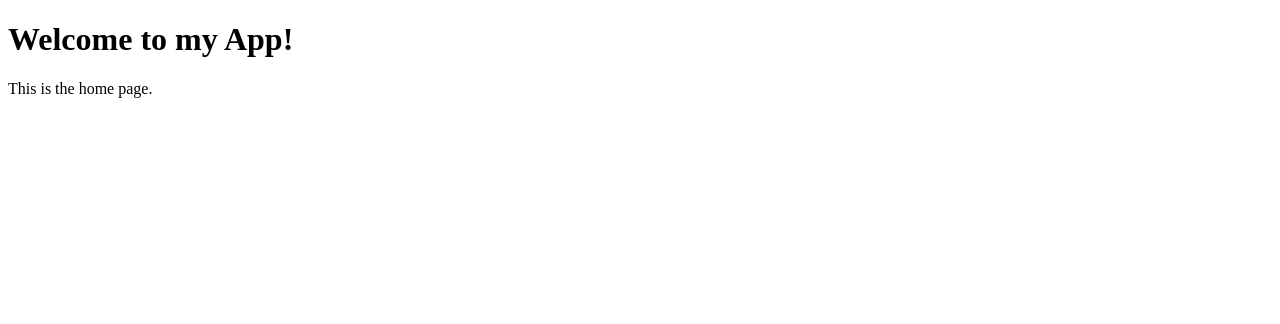
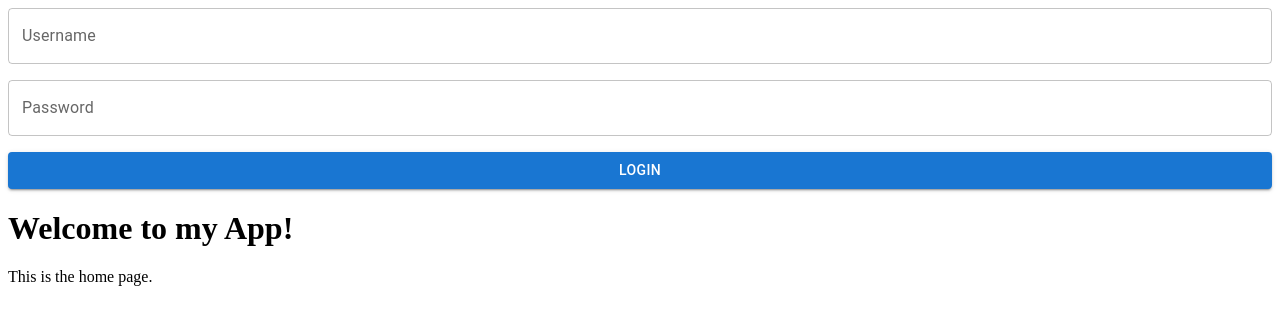
Before and after one commit to NsanVarela/Looking, a React app: page / in a window 1280 px wide. Shown: the top 324 px of the page. Built offline with nearby package versions, Linux system fonts and the light colour scheme.

Commit message:
Request login from client to server OK

```diff
--- a/src/App.js
+++ b/src/App.js
@@ -1,9 +1,12 @@
 import React from 'react';
+
 import Home from './Home';
+import Login from './Login';
 
 function App() {
     return (
         <div>
+            <Login />
             <Home />
         </div>
     );
--- /dev/null
+++ b/src/Login.js
@@ -0,0 +1,71 @@
+import React, { useState } from 'react';
+import axios from 'axios';
+import { TextField, Button, Grid } from '@mui/material';
+
+function Login() {
+    const [username, setUsername] = useState('');
+    const [password, setPassword] = useState('');
+
+    const handleUsernameChange = (event) => {
+        setUsername(event.target.value);
+    };
+
+    const handlePasswordChange = (event) => {
+        setPassword(event.target.value);
+    };
+
+
+    const handleSubmit = async (event) => {
+        event.preventDefault();
+
+        try {
+            const response = await axios.post('http://localhost:3002/login', { username, password });
+
+            if (response.status === 200) {
+                console.log('Le formulaire a été envoyé avec succès');
+            } else {
+                console.log('Il y a eu une erreur lors de l\'envoi du formulaire');
+            }
+        } catch (error) {
+            console.log(error, 'Il y a eu une erreur lors de l\'envoi du formulaire');
+        }
+
+    };
+
+    return (
+        <form onSubmit={handleSubmit}>
+            <Grid container spacing={2}>
+                <Grid item xs={12}>
+                    <TextField
+                        variant="outlined"
+                        fullWidth
+                        id="username"
+                        name="username"
+                        label="Username"
+                        value={username}
+                        onChange={handleUsernameChange}
+                    />
+                </Grid>
+                <Grid item xs={12}>
+                    <TextField
+                        variant="outlined"
+                        fullWidth
+                        id="password"
+                        name="password"
+                        label="Password"
+                        type="password"
+                        value={password}
+                        onChange={handlePasswordChange}
+                    />
+                </Grid>
+                <Grid item xs={12}>
+                    <Button type="submit" variant="contained" color="primary" fullWidth onClick={handleSubmit}>
+                        Login
+                    </Button>
+                </Grid>
+            </Grid>
+        </form>
+    );
+}
+
+export default Login;
--- a/webpack.config.js
+++ b/webpack.config.js
@@ -22,7 +22,7 @@ module.exports = {
     },
     devServer: {
         static: path.join(__dirname, 'public'),
-        port: 3000,
+        port: 3001,
         hot: true,
     }
 };
```
Also changed, not shown: package.json (+11 -2 lines), 2 other files (tests, documents, lock files or other folders).
